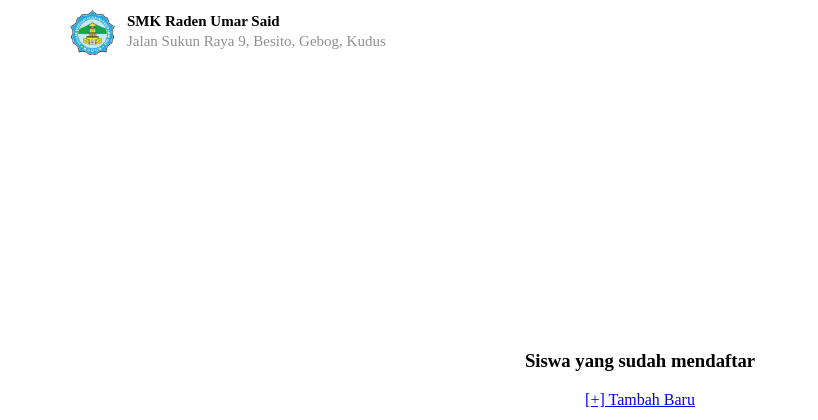
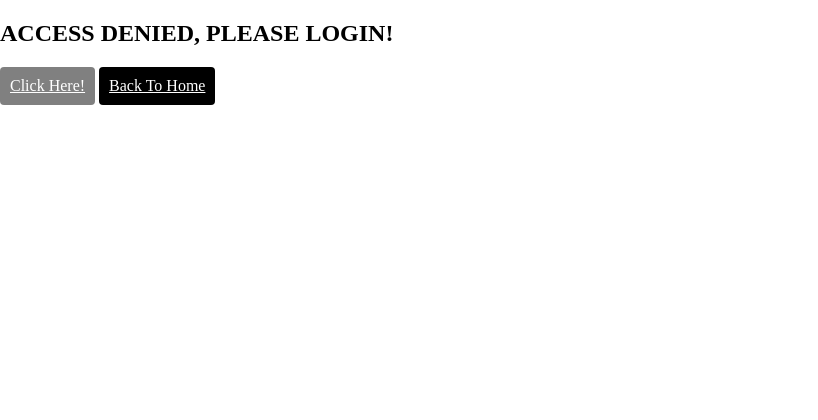
Before and after one commit to Sigitto/PPDB_PAS, a PHP site: page /admin/list-siswa.php in a window 1280 px wide. Shown: the top 420 px of the page, without its empty margins (0-818 px from the left). After the commit the page ends 105 px from the top, so only its background shows below. Run offline with PHP 8.4, Linux system fonts and the light colour scheme; data comes from the database, SQL or seed files in the repository.

Commit message:
more secure

```diff
--- a/admin/list-siswa.php
+++ b/admin/list-siswa.php
@@ -1,13 +1,38 @@
-<?php include("../config.php"); ?>
+<?php
+
+include("../config.php");
+
+session_start();
+
+?>
 
 <!DOCTYPE html>
 <html>
     <head>
         <title>Pendaftaran Siswa Baru | SMK RUS</title>
         <link rel="stylesheet" href="style-list-siswa.css">
+        <style>
+        .button {
+            color: white;
+            display:inline-block;
+            padding:10px;
+            border-radius: 4px;
+        }
+
+        .grey {
+            background-color: grey;
+        }
+
+        .black {
+            background-color: black;
+        }
+
+
+    </style>
     </head>
 
     <body>
+    <?php if(isset($_SESSION["loggedin"])) : ?>
 
         <div id="container">
             <div id="header">
@@ -93,6 +118,10 @@
                     <p>Copyright © 2020, RPL RUS Web Dev</p>
                 </div>
             </div>
-
+            <?php else:?>
+            <h2>ACCESS DENIED, PLEASE LOGIN!</h2>
+            <a href="login.php" class="button grey">Click Here!</a>
+            <a href="../index.php" class="button black">Back To Home</a>
+    <?php endif;?>
     </body>
 </html>
```
Also changed, not shown: admin/form-daftar.php (+28 -1 lines), admin/index.php (+31 -1 lines), proses-daftar.php (+9 -4 lines).
